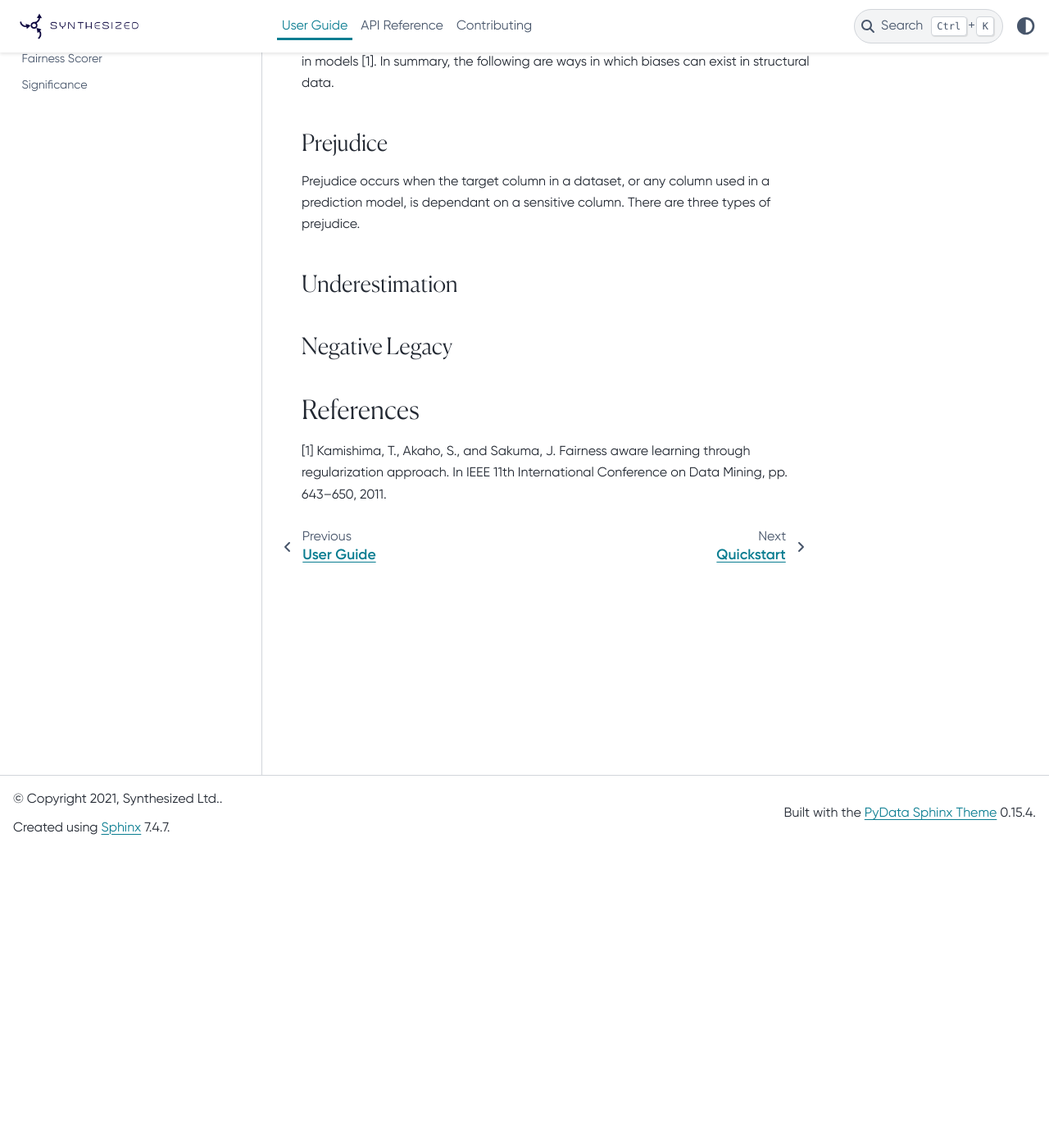
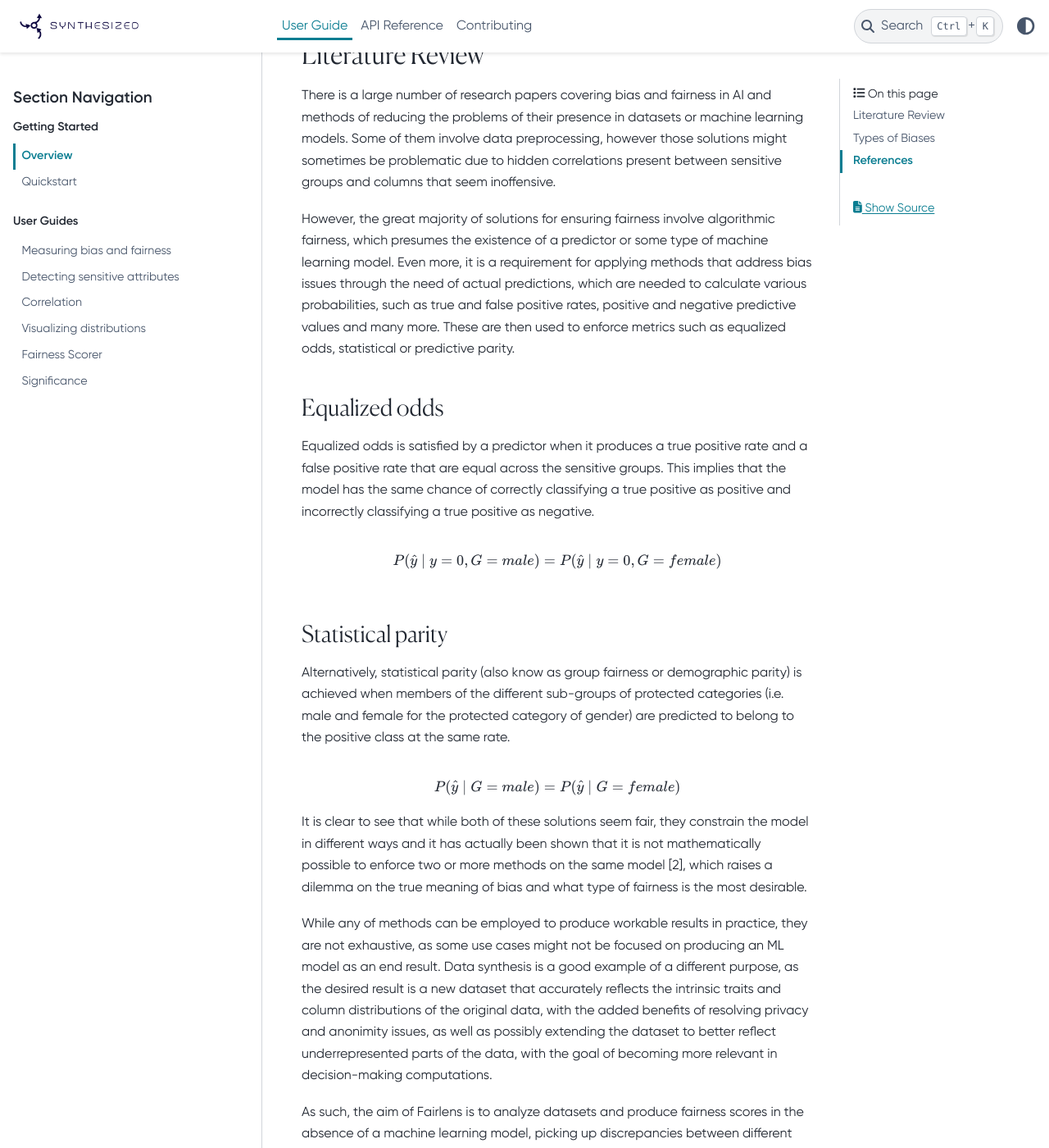
Before and after one commit to synthesized-io/fairlens, a Sphinx documentation site: the page built from docs/user_guide/fairness.rst, in a window 1280 px wide and 1400 px high, scrolled down 361 px. Shown: the whole window at 82% size. Built offline with Sphinx 7.4.7 and the PyData theme 0.15.4, drawn with Linux system fonts in a browser that asks for light colours; some of the changed text lies outside the part shown.

Commit message:
add literature review and overview sections

```diff
--- a/docs/user_guide/fairness.rst
+++ b/docs/user_guide/fairness.rst
@@ -1,9 +1,60 @@
 Overview
 ========
+
+Fairlens is an open-source Python package for automatically discovering hidden biases and measuring
+fairness in datasets. The package makes use of a wide range of customisable statistical distance and
+correlation metrics that are used to quickly identify bias, produce meaningful diagrams and measure
+fairness across a configurable range of sensitive and legally protected categories such as ethnicity,
+nationality or gender.
 
 Literature Review
 -----------------
 
+There is a large number of research papers covering bias and fairness in AI and methods of
+reducing the problems of their presence in datasets or machine learning models.
+Some of them involve data preprocessing, however those solutions might sometimes be problematic
+due to hidden correlations present between sensitive groups and columns that seem inoffensive.
+
+However, the great majority of solutions for ensuring fairness involve algorithmic fairness, which
+presumes the existence of a predictor or some type of machine learning model. Even more, it is a
+requirement for applying methods that address bias issues through the need of actual predictions,
+which are needed to calculate various probabilities, such as true and false positive rates, positive and
+negative predictive values and many more. These are then used to enforce metrics such as equalized odds,
+statistical or predictive parity.
+
+Equalized odds
+^^^^^^^^^^^^^^
+
+Equalized odds is satisfied by a predictor when it produces a true positive rate and a false positive rate
+that are equal across the sensitive groups. This implies that the model has the same chance of correctly
+classifying a true positive as positive and incorrectly classifying a true positive as negative.
+
+.. math::
+    P(\hat{y} \mid y = 0, G = male) = P(\hat{y} \mid y = 0, G = female)
+
+Statistical parity
+^^^^^^^^^^^^^^^^^^
+
+Alternatively, statistical parity (also know as group fairness or demographic parity) is achieved when members
+of the different sub-groups of protected categories (i.e. male and female for the protected category of gender)
+are predicted to belong to the positive class at the same rate.
+
+.. math::
+    P(\hat{y} \mid G = male) = P(\hat{y} \mid G = female)
+
+It is clear to see that while both of these solutions seem fair, they constrain the model in different ways and
+it has actually been shown that it is not mathematically possible to enforce two or more methods on the same model [2],
+which raises a dilemma on the true meaning of bias and what type of fairness is the most desirable.
+
+While any of methods can be employed to produce workable results in practice, they are not exhaustive, as some use cases
+might not be focused on producing an ML model as an end result. Data synthesis is a good example of a different purpose,
+as the desired result is a new dataset that accurately reflects the intrinsic traits and column distributions of the original data,
+with the added benefits of resolving privacy and anonimity issues, as well as possibly extending the dataset to better reflect
+underrepresented parts of the data, with the goal of becoming more relevant in decision-making computations.
+
+As such, the aim of Fairlens is to analyze datasets and produce fairness scores in the absence of a machine learning model,
+picking up discrepancies between different sensitive demographics with respect to a target column, usually representing
+a score or classification.
 
 Types of Biases
 ---------------
@@ -32,3 +83,6 @@ References
 
 [1] Kamishima, T., Akaho, S., and Sakuma, J. Fairness aware learning through regularization approach.
 In IEEE 11th International Conference on Data Mining, pp. 643–650, 2011.
+
+[2] Garg, Pratyush, John Villasenor, and Virginia Foggo. Fairness metrics: A comparative analysis.
+In 2020 IEEE International Conference on Big Data (Big Data), pp. 3662-3666. IEEE, 2020.
```
